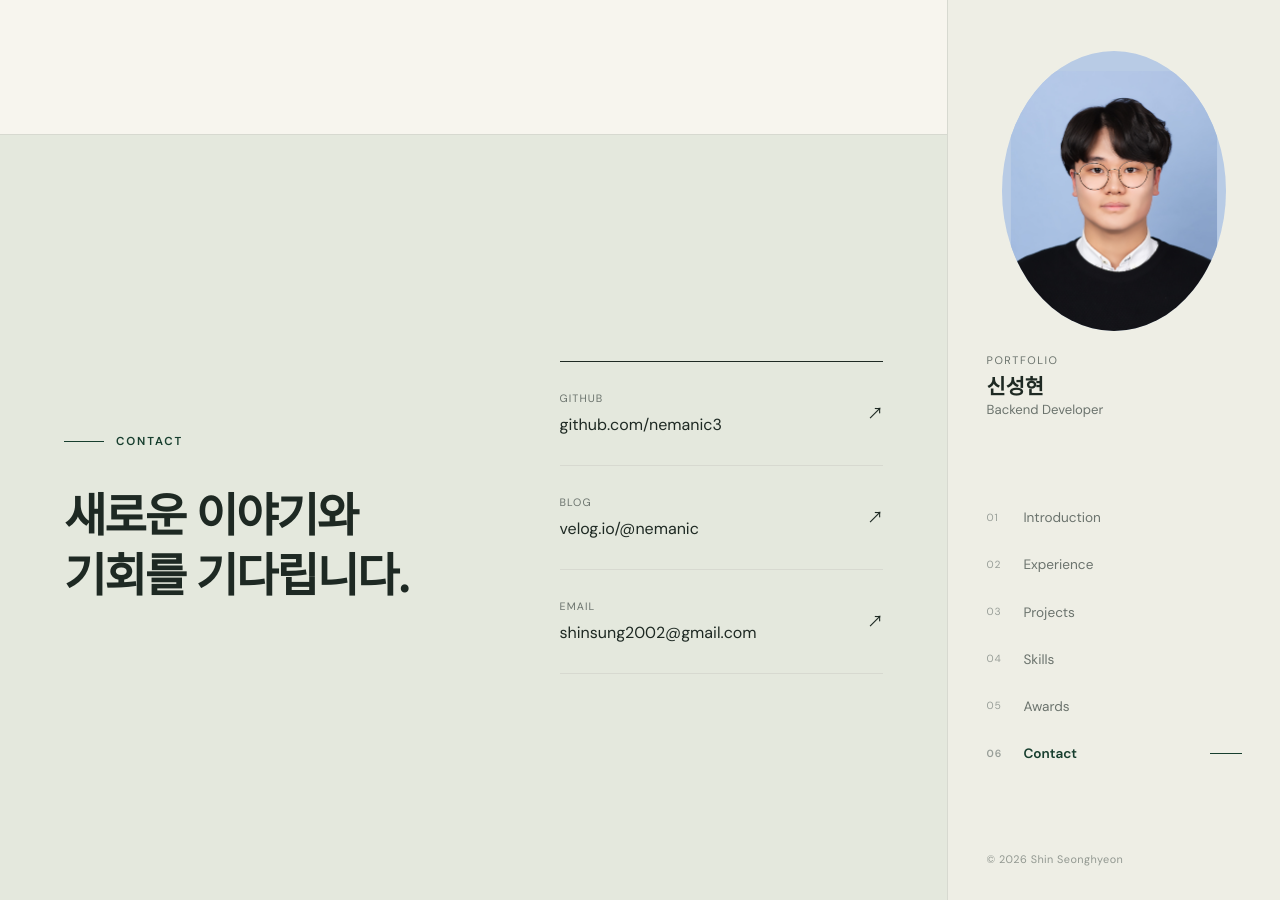
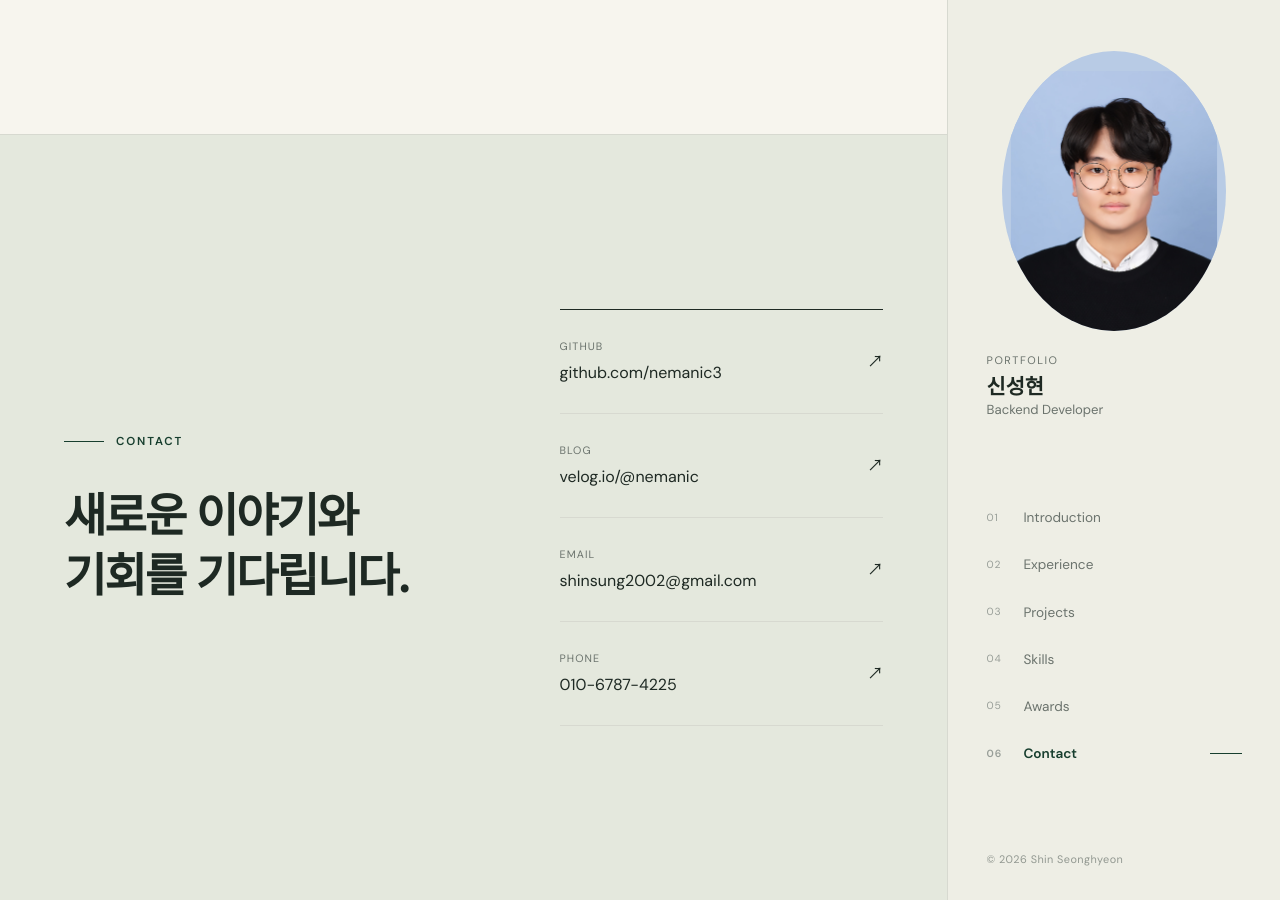
Before and after one commit to nemanic3/nemanic.github.io, a Jekyll site: the page built from index.html, in a window 1280 px wide and 900 px high, scrolled down 6228 px. Built offline with Jekyll 4.4.1, drawn with Linux system fonts in a browser that asks for light colours.

Commit message:
Add phone number to contact

```diff
--- a/_config.yml
+++ b/_config.yml
@@ -8,6 +8,7 @@ github_username: nemanic3
 github_url: "https://github.com/nemanic3"
 blog_url: "https://velog.io/@nemanic/posts"
 email: "shinsung2002@gmail.com"
+phone: "010-6787-4225"
 profile_image: "/assets/images/profile.jpg"
 asset_version: "20260728-9"
 
--- a/index.html
+++ b/index.html
@@ -251,5 +251,8 @@ description: 백엔드 개발자 신성현의 포트폴리오입니다.
     <a href="mailto:{{ site.email }}">
       <span><small>Email</small>{{ site.email }}</span><span aria-hidden="true">↗</span>
     </a>
+    <a href="tel:{{ site.phone | remove: '-' }}">
+      <span><small>Phone</small>{{ site.phone }}</span><span aria-hidden="true">↗</span>
+    </a>
   </div>
 </section>
```
